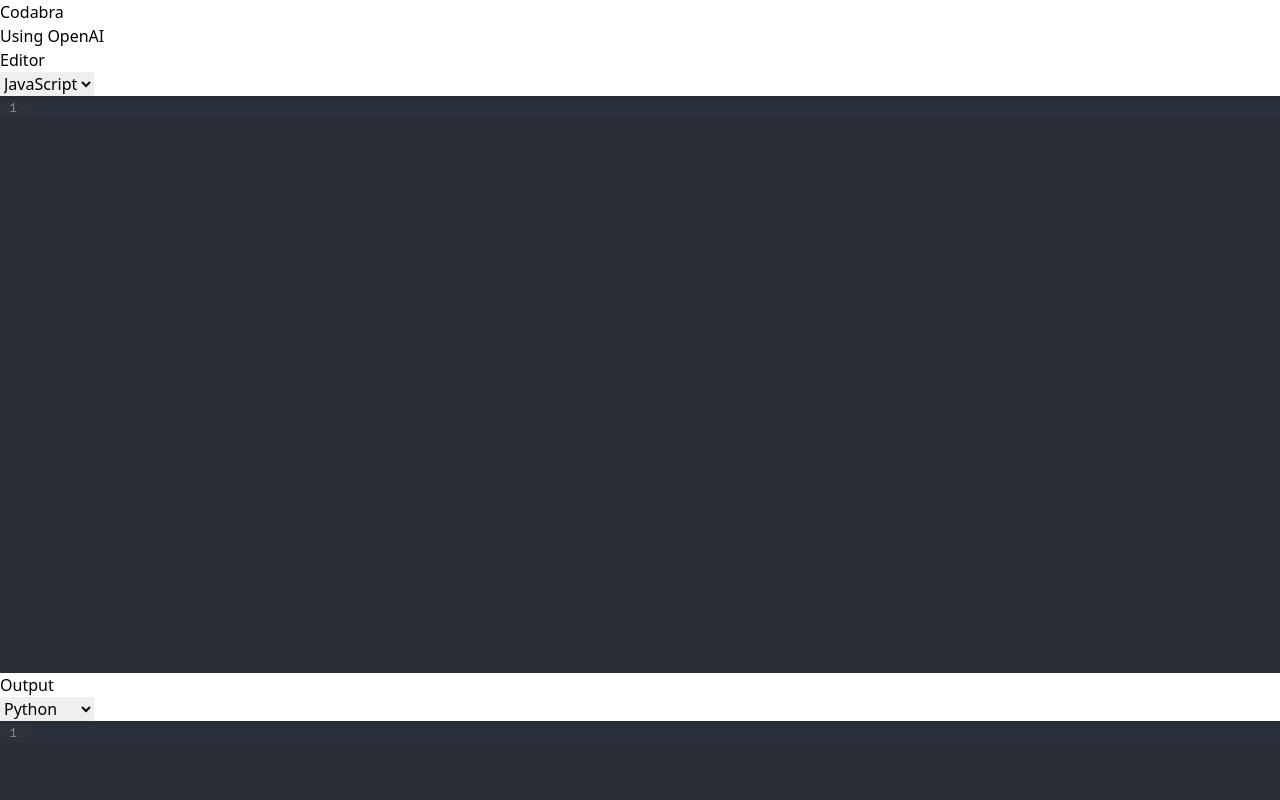
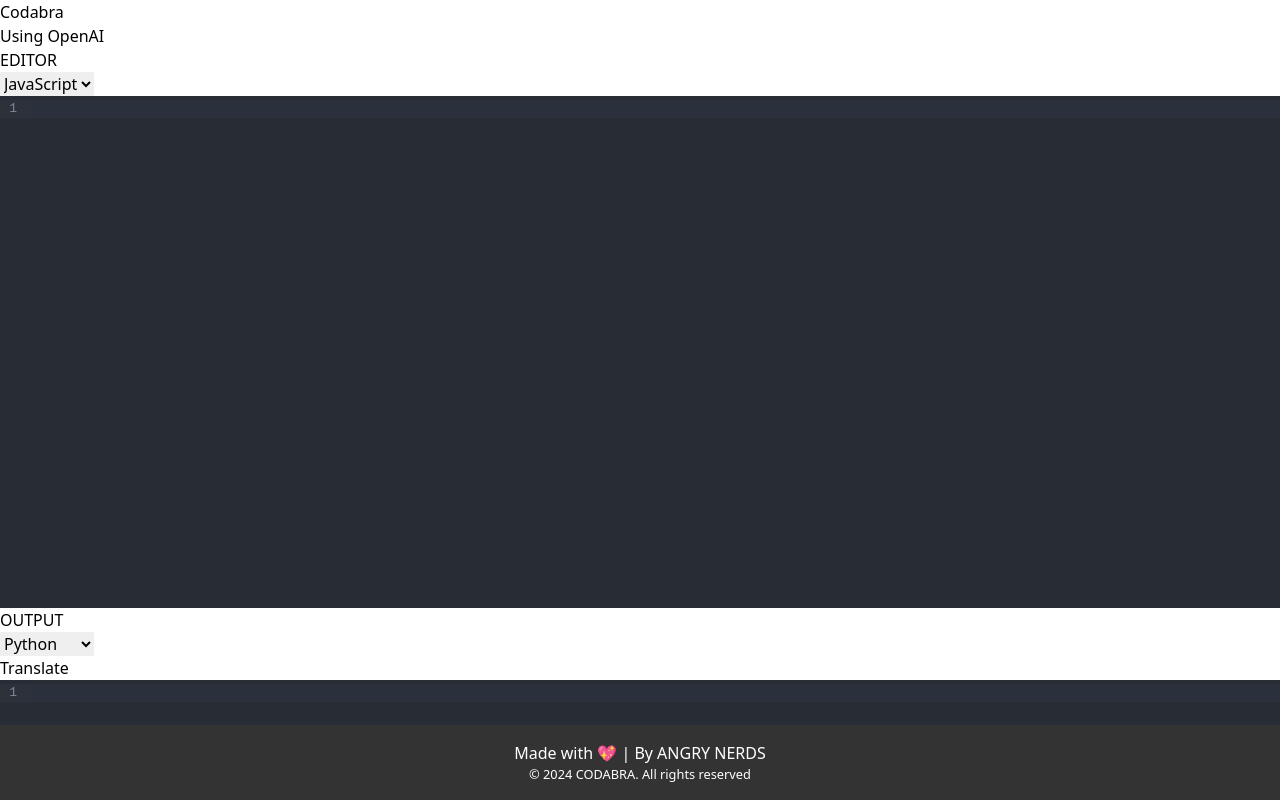
Before and after one commit to AngryNerd11/Codabra, a React (Vite) app in the folder client/: page / in a window 1280 px wide. Shown: the top 800 px of the page. Built offline with nearby package versions, Linux system fonts and the light colour scheme.

Commit message:
Edited Styling

```diff
--- a/client/src/App.jsx
+++ b/client/src/App.jsx
@@ -1,10 +1,10 @@
 import React, { useState, useEffect, createContext } from 'react';
 import Editor from './components/Editor';
 import Output from './components/Output';
+import Footer from './components/Footer';
 import { useSelector } from 'react-redux';
 
 const App = () => {
-
   const [language, setLanguage] = useState('python');
   const [output, setOutput] = useState('');
   const langSelect = (e) => {
@@ -41,37 +41,40 @@ const App = () => {
     translate();
   }
 
+  return (
+    <div className='flex flex-col'>
+      <header className="bg-gradient-to-r from-blue-500 to-teal-500 text-white py-8 text-center">
+        <h1 className="text-6xl font-bold">Codabra</h1>
+        <h2 className="text-2xl font-bold">Using OpenAI</h2>
+      </header>
 
-  return (
-    <div className='bg-gray-500' style={{overflow:"hidden"}}>
-      <h1 className="text-6xl font-italic text-white font-bold text-center bg-black bg-opacity-75  py-2">Codabra</h1>
-      <h1 className="text-2xl font-italic text-white-opacity-10 font-bold text-center bg-black bg-opacity-70 py-2">Using OpenAI</h1>
-
-      <div className="flex justify-center px-4 mt-3">
-        <div className="w-1/2 mr-4 px-4">
-          <h2 className="text-2xl font-bold mb-4">Editor</h2>
+      <div className="flex-grow flex justify-center items-center mt-8">
+        <div className="w-full md:w-1/2 px-4">
+          <h2 className="text-2xl font-bold mb-4">EDITOR</h2>
           <Editor />
         </div>
-        <div className="w-1/2 mr-4 px-2">
-          <h2 className="text-2xl font-bold mb-4">Output</h2>
-          <div >
-            <select value={language} onChange={langSelect}>
+        <div className="w-full md:w-1/2 px-4">
+          <h2 className="text-2xl font-bold mb-4">OUTPUT</h2>
+          <div className="flex justify-between items-center mb-4">
+            <select className="p-2 rounded border" value={language} onChange={langSelect}>
               <option value='javascript'>JavaScript</option>
               <option value='python'>Python</option>
               <option value='cpp'>C++</option>
               <option value='java'>Java</option>
               <option value='rust'>Rust</option>
             </select>
+            <div className="">
+              <button disabled={loading} className="bg-blue-400 hover:bg-blue-500 text-white font-bold py-2 px-6 rounded"
+                onClick={handleClick}>
+                {loading ? 'Translating...' : 'Translate'}
+              </button>
+            </div>
           </div>
           <Output language={language} code={output} />
         </div>
       </div>
-      <div className='flex flex-col items-center'>
-        <button disabled={loading} en className=" bg-blue-400 hover:bg-blue-500 text-white font-bold py-2 px-10 mt-4"
-          onClick={handleClick}>
-          {loading ? 'Translating...' : 'Translate'}
-        </button>
-      </div>
+
+      <Footer />
     </div>
   );
 };
--- a/client/src/components/Editor.jsx
+++ b/client/src/components/Editor.jsx
@@ -45,8 +45,8 @@ const Editor = () => {
     return (
         <div>
             <div >
-                <div >
-                    <select value={languageEd} onChange={langSelect}>
+                <div className='p-2'>
+                    <select className='p-2 rounded border' value={languageEd} onChange={langSelect}>
                         <option value='javascript'>JavaScript</option>
                         <option value='python'>Python</option>
                         <option value='cpp'>C++</option>
@@ -61,7 +61,7 @@ const Editor = () => {
                         console.log(value);
                         dispatch(setCode(value))
                     }}
-                    height='72.1vh'
+                    height='64vh'
                     extensions={extensions}
                     theme='dark'
                 />
--- /dev/null
+++ b/client/src/components/Footer.jsx
@@ -0,0 +1,25 @@
+import React from 'react';
+
+export default function Footer() {
+  return (
+    <footer style={footerStyle}>
+        <p>Made with 💖 | By ANGRY NERDS</p>
+      <p style={textStyle}>© 2024 CODABRA. All rights reserved</p>
+    </footer>
+  );
+}
+
+const footerStyle = {
+  background: '#333',
+  color: '#fff',
+  textAlign: 'center',
+  padding: '1rem',
+  position: 'fixed',
+  left: '0',
+  bottom: '0',
+  width: '100%'
+};
+
+const textStyle = {
+  fontSize: '0.8rem'
+};
--- a/client/src/components/Output.jsx
+++ b/client/src/components/Output.jsx
@@ -36,7 +36,7 @@ const Output = ({ code, language }) => {
             <div >
                 <CodeMirror
                     value={code}
-                    height='72.1vh'
+                    height='64vh'
                     extensions={extensions}
                     theme='dark'
                 />
```
Also changed, not shown: 1 other file (tests, documents, lock files or other folders).
